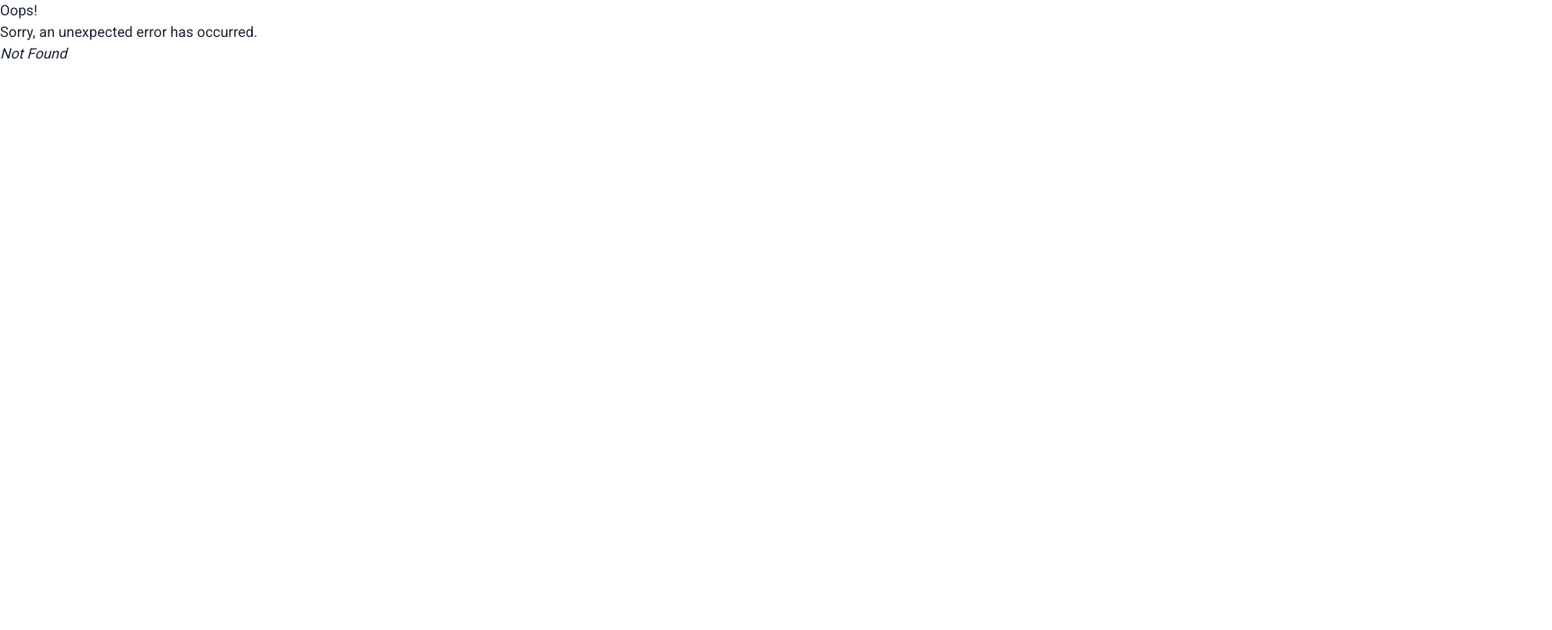
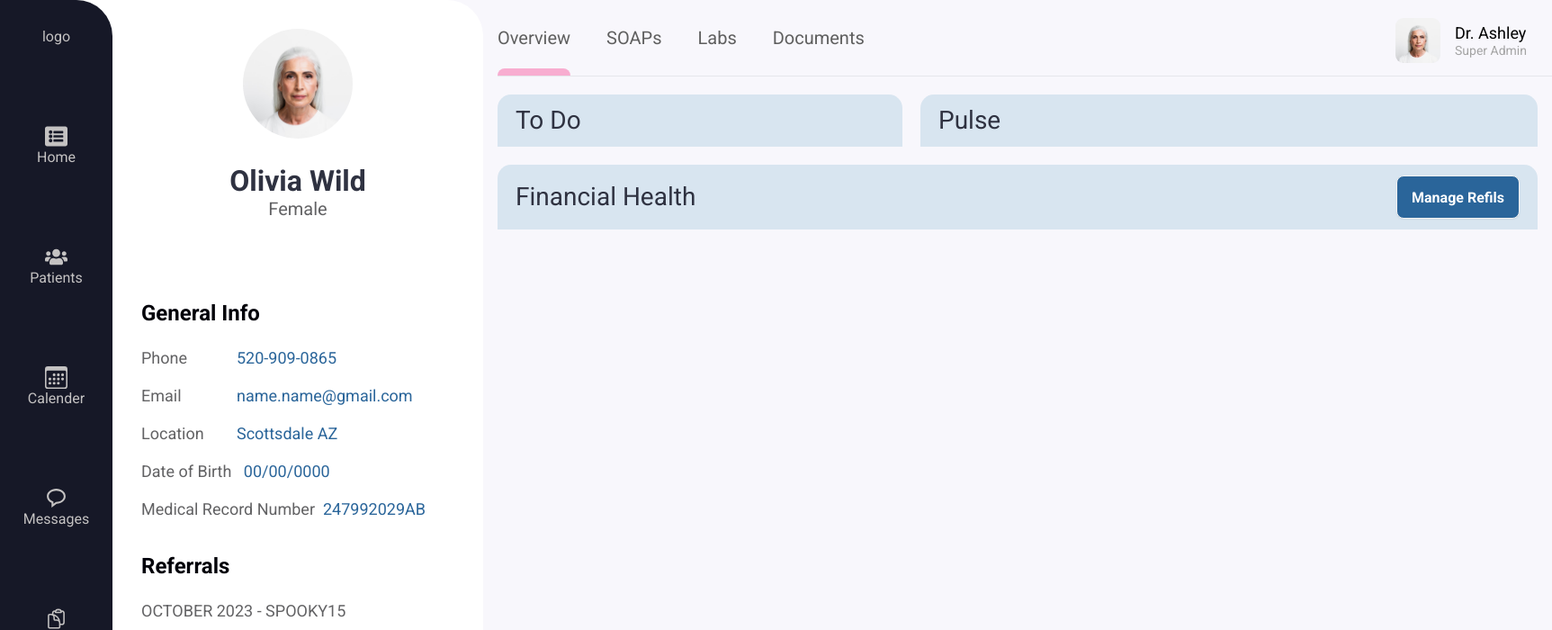
Before and after one commit to faridulccr/doctor-Ashley, a React (Vite) app: page /dashboard/clinic-manager in a window 1280 px wide. Before the commit this address had no page. Shown: the top 700 px of the page at 90% size, 1725 px wide, since content can reach past the window. Built offline with nearby package versions, Linux system fonts and the light colour scheme.

Commit message:
clinic manager page start

```diff
--- a/src/main.jsx
+++ b/src/main.jsx
@@ -9,6 +9,7 @@ import "./index.scss";
 import Billings from "./pages/dashboard/billings/Billings";
 import Calender from "./pages/dashboard/calender/Calender";
 import Dashboard from "./pages/dashboard/Dashboard";
+import ClinicManager from "./pages/dashboard/dashboard-home/clinic-manager/ClinicManager";
 import DashboardHome from "./pages/dashboard/dashboard-home/DashboardHome";
 import Financial from "./pages/dashboard/financial/Financial";
 import Message from "./pages/dashboard/message/Message";
@@ -41,6 +42,10 @@ const router = createBrowserRouter([
                 element: <DashboardHome />,
             },
             {
+                path: "clinic-manager",
+                element: <ClinicManager />,
+            },
+            {
                 path: "patients",
                 element: <Patients />,
             },
--- a/src/pages/dashboard/dashboard-home/DashboardHome.jsx
+++ b/src/pages/dashboard/dashboard-home/DashboardHome.jsx
@@ -1,14 +1,14 @@
 import "./DashboardHome.style.scss";
-import ClinicManager from "./clinic-manager/ClinicManager";
 import SuperAdmin from "./superAdmin/SuperAdmin";
 
 const DashboardHome = () => {
-    const pageName = "super-admin";
+    // const pageName = "super-admin";
 
     return (
         <>
-            {pageName === "super-admin" && <SuperAdmin />}
-            {pageName === "clinic-manager" && <ClinicManager />}
+            {/* {pageName === "super-admin" && <SuperAdmin />} */}
+            {/* {pageName === "clinic-manager" && <ClinicManager />} */}
+            <SuperAdmin />
         </>
     );
 };
--- a/src/pages/dashboard/dashboard-home/clinic-manager/ClinicManager.jsx
+++ b/src/pages/dashboard/dashboard-home/clinic-manager/ClinicManager.jsx
@@ -1,7 +1,145 @@
+import { useState } from "react";
+import userImage from "../../../../assets/images/woman.avif";
+import SuperAdminProfile from "../../../../components/SuperAdminProfile";
 import "./ClinicManager.style.scss";
 
 const ClinicManager = () => {
-    return <div>ClinicManager</div>;
+    const [menuName, setMenuName] = useState("overview");
+
+    return (
+        <div className="clinic-manager-home">
+            <div className="profile-details p-8">
+                <div className="text-center mb-[90px]">
+                    <img
+                        className="w-[122px] h-[122px] rounded-full inline-block mb-7"
+                        src={userImage}
+                        alt="user"
+                    />
+                    <h3 className="text-[32px] text-[#2F3241] leading-[38px] font-[600]">
+                        Olivia Wild
+                    </h3>
+                    <p className="text-[20px] text-[#626264] leading-[24px]">
+                        Female
+                    </p>
+                </div>
+
+                <div className="general-info">
+                    <h3 className="text-[24px] leading-[29px] font-[600] text-[#000009] mb-6">
+                        General Info
+                    </h3>
+                    <table>
+                        <tbody className="text-[18px] leading-[22px] text-[#626264]">
+                            <tr>
+                                <td>Phone</td>
+                                <td className="text-[#2A659A]">520-909-0865</td>
+                            </tr>
+                            <tr>
+                                <td>Email</td>
+                                <td className="text-[#2A659A]">
+                                    name.name@gmail.com
+                                </td>
+                            </tr>
+                            <tr>
+                                <td>Location</td>
+                                <td className="text-[#2A659A]">
+                                    Scottsdale AZ
+                                </td>
+                            </tr>
+                            <tr>
+                                <td colSpan="2">
+                                    Date of Birth{" "}
+                                    <span className="text-[#2A659A]">
+                                        &nbsp; 00/00/0000
+                                    </span>
+                                </td>
+                            </tr>
+                            <tr>
+                                <td colSpan="2">
+                                    Medical Record Number{" "}
+                                    <span className="text-[#2A659A]">
+                                        &nbsp;247992029AB
+                                    </span>
+                                </td>
+                            </tr>
+                        </tbody>
+                    </table>
+                </div>
+
+                <div className="active-employees mt-[18px]">
+                    <h3 className="text-[24px] leading-[29px] font-[600] text-[#000009] mb-6">
+                        Referrals
+                    </h3>
+                    <ul className="text-[18px] leading-[22px] text-[#626264]">
+                        <li>OCTOBER 2023 - SPOOKY15</li>
+                        <li>FIRST VISIT - WELCOME10</li>
+                        <li>Results 3</li>
+                    </ul>
+                </div>
+            </div>
+
+            <div className="home-content pl-4 pt-5">
+                <div className="flex justify-between items-center">
+                    {/* menu */}
+                    <ul className="flex items-center justify-center gap-10 font-['DM_Sans'] text-[#5F5F5F] text-xl">
+                        <li
+                            onClick={() => setMenuName("overview")}
+                            className={menuName === "overview" && "active"}
+                        >
+                            Overview
+                        </li>
+                        <li
+                            onClick={() => setMenuName("soaps")}
+                            className={menuName === "soaps" && "active"}
+                        >
+                            SOAPs
+                        </li>
+                        <li
+                            onClick={() => setMenuName("labs")}
+                            className={menuName === "labs" && "active"}
+                        >
+                            Labs
+                        </li>
+                        <li
+                            onClick={() => setMenuName("documents")}
+                            className={menuName === "documents" && "active"}
+                        >
+                            Documents
+                        </li>
+                    </ul>
+                    <SuperAdminProfile />
+                </div>
+                <hr />
+
+                <div className="row-2 mt-5 mr-4">
+                    <div className="to-do">
+                        <div className="bg-[#D8E5F0] rounded-tl-[15px] rounded-tr-[15px] px-5 py-3">
+                            <h3 className="text-[28px] leading-[34px] text-[#2F3241]">
+                                To Do
+                            </h3>
+                        </div>
+                    </div>
+                    <div className="pulse">
+                        <div className="bg-[#D8E5F0] rounded-tl-[15px] rounded-tr-[15px] px-5 py-3">
+                            <h3 className="text-[28px] leading-[34px] text-[#2F3241]">
+                                Pulse
+                            </h3>
+                        </div>
+                    </div>
+                </div>
+
+                <div className="row-3 mt-5 mr-4">
+                    <div className="bg-[#D8E5F0] rounded-tl-[15px] rounded-tr-[15px] px-5 py-3 flex justify-between items-center">
+                        <h3 className="text-[28px] leading-[34px] text-[#2F3241]">
+                            Financial Health
+                        </h3>
+                        <button className="btn bg-[#2A659A] w-fit h-10 text-[#fff] text-[16px] leading-[19px] hover:bg-[#103b61]">
+                            Manage Refils
+                        </button>
+                    </div>
+                </div>
+            </div>
+        </div>
+    );
 };
 
 export default ClinicManager;
--- a/src/pages/dashboard/dashboard-home/clinic-manager/ClinicManager.style.scss
+++ b/src/pages/dashboard/dashboard-home/clinic-manager/ClinicManager.style.scss
@@ -0,0 +1,34 @@
+.clinic-manager-home {
+    display: grid;
+    grid-template-columns: 412px 1fr;
+    background-color: #f8f7fc;
+    min-width: 1600px;
+    min-height: 100%;
+
+    .home-content {
+        ul li {
+            cursor: pointer;
+            position: relative;
+            padding-bottom: 20px;
+            transition: 0.3s;
+
+            &.active::after {
+                content: "";
+                display: block;
+                width: 100%;
+                height: 8px;
+                position: absolute;
+                bottom: -8px;
+                background-color: #f8add0;
+                border-radius: 10px 10px 0px 0px;
+                color: #2f3241;
+            }
+        }
+    }
+
+    .row-2 {
+        display: grid;
+        grid-template-columns: 450px 1fr;
+        column-gap: 20px;
+    }
+}
--- a/src/pages/dashboard/patients/superAdmin-patient/SuperAdminPatient.jsx
+++ b/src/pages/dashboard/patients/superAdmin-patient/SuperAdminPatient.jsx
@@ -6,7 +6,7 @@ import MyPatients from "./MyPatients";
 import "./SuperAdminPatient.style.scss";
 
 const SuperAdminPatient = () => {
-    const [menuName, setMenuName] = useState("chat");
+    const [menuName, setMenuName] = useState("patients");
 
     return (
         <div className="super-admin-patient">
```
